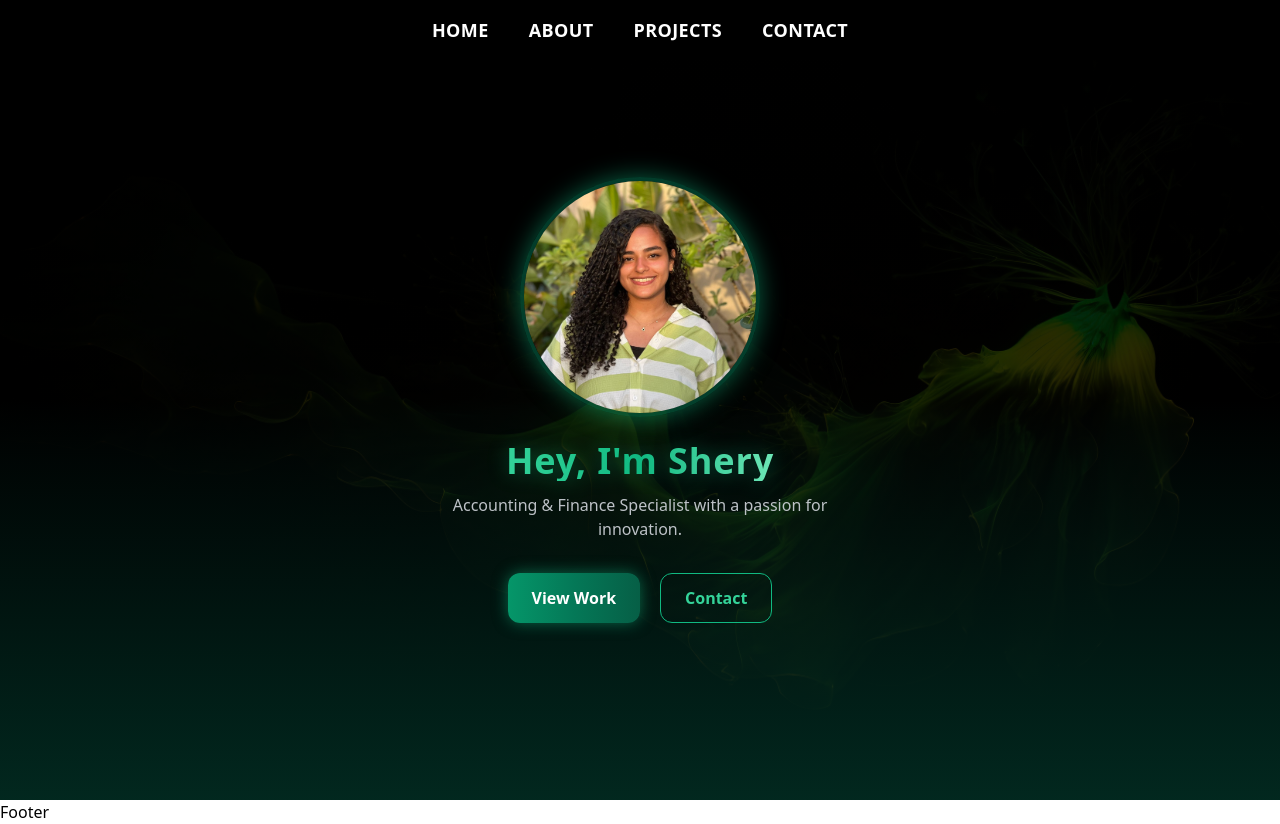
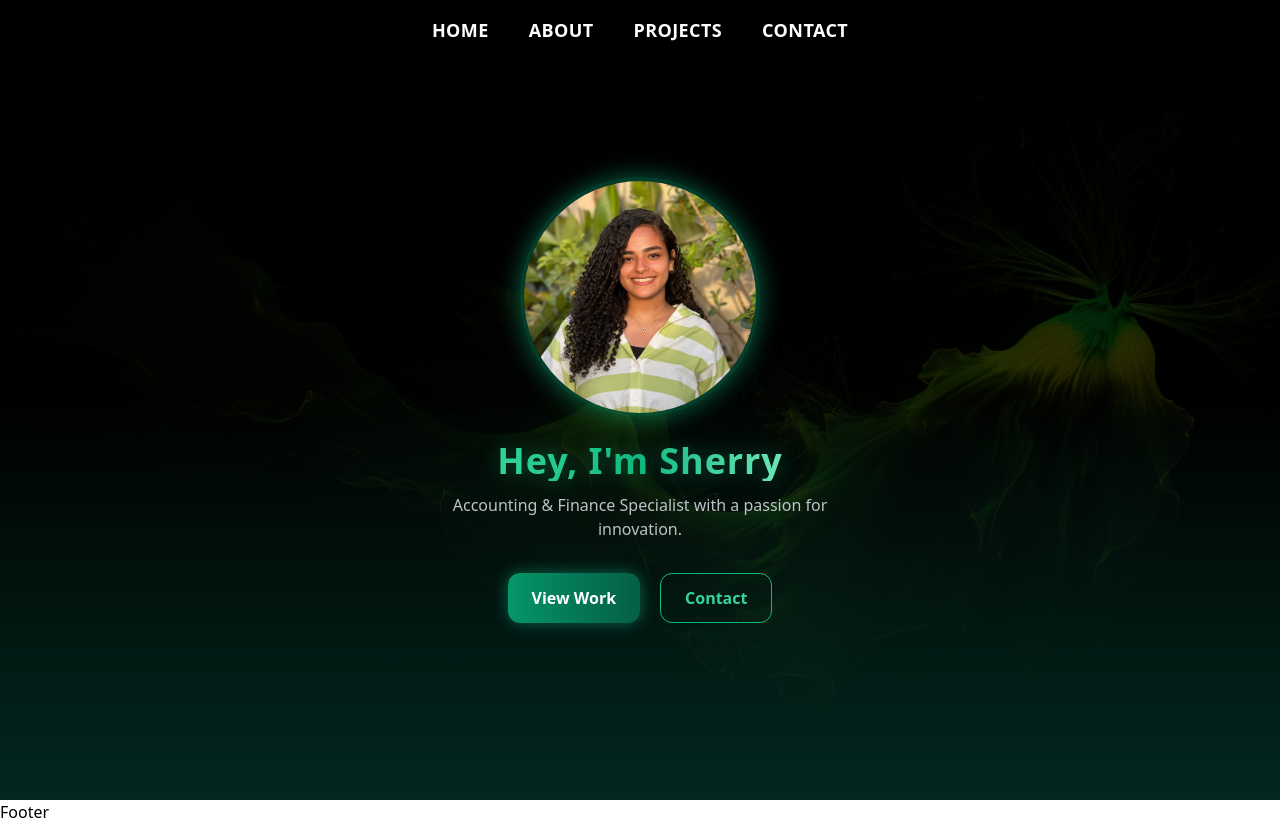
Before and after one commit to youssefshoukry1/Shery-portfolio, a React (Vite) app: page / in a window 1280 px wide. Built offline with nearby package versions, Linux system fonts and the light colour scheme; the HTML template or start-up script is replaced by a standard one.

Commit message:
update project

```diff
--- a/index.html
+++ b/index.html
@@ -9,7 +9,7 @@
     <link href="https://fonts.googleapis.com/css2?family=Lato&display=swap" rel="stylesheet">
 </header>
     <meta name="viewport" content="width=device-width, initial-scale=1.0" />
-    <title>shery-portfolio</title>
+    <title>sherry-portfolio</title>
   </head>
   <body>
     <div id="root"></div>
--- a/src/components/Home/Home.jsx
+++ b/src/components/Home/Home.jsx
@@ -36,7 +36,7 @@ export default function Home() {
           animate={{ y: 0, opacity: 1 }}
           transition={{ duration: 1 }}
         >
-          Hey, I'm Shery
+          Hey, I'm Sherry
         </Motion.h1>
 
         {/* الوظيفة */}
```
